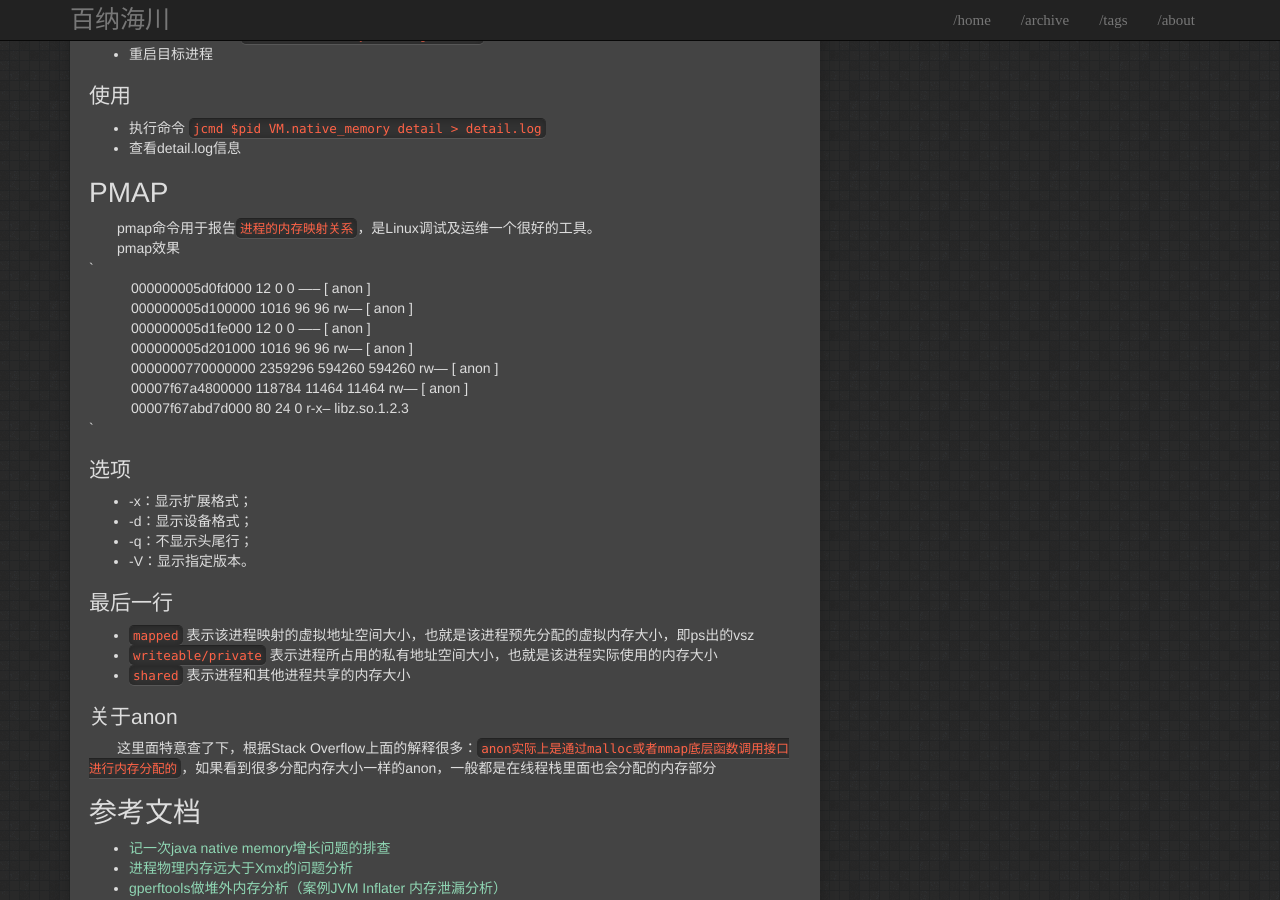
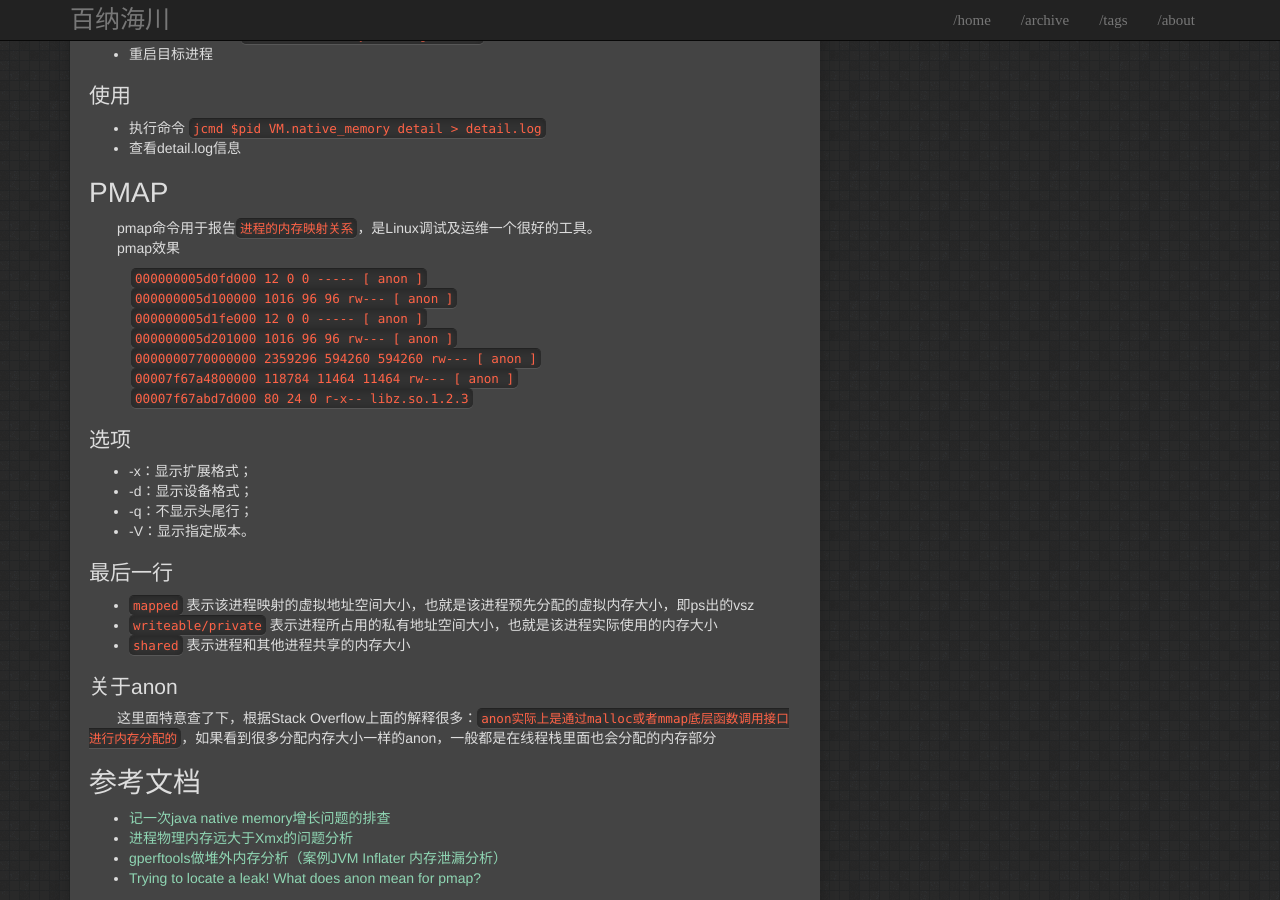
Before and after one commit to igithu/summary, a Jekyll site: the page built from _posts/2018-04-14-jvm-memory-tools.md, in a window 1280 px wide and 900 px high, scrolled down 970 px. Built offline with Jekyll 4.4.1, drawn with Linux system fonts in a browser that asks for light colours.

```diff
--- a/_posts/2018-04-14-jvm-memory-tools.md
+++ b/_posts/2018-04-14-jvm-memory-tools.md
@@ -34,15 +34,14 @@ tags: jvm
 # PMAP
 &emsp;&emsp;pmap命令用于报告`进程的内存映射关系`，是Linux调试及运维一个很好的工具。
 &emsp;&emsp;pmap效果
-`
-&emsp;&emsp;&emsp;000000005d0fd000      12       0       0 -----    [ anon ]
-&emsp;&emsp;&emsp;000000005d100000    1016      96      96 rw---    [ anon ]
-&emsp;&emsp;&emsp;000000005d1fe000      12       0       0 -----    [ anon ]
-&emsp;&emsp;&emsp;000000005d201000    1016      96      96 rw---    [ anon ]
-&emsp;&emsp;&emsp;0000000770000000 2359296  594260  594260 rw---    [ anon ]
-&emsp;&emsp;&emsp;00007f67a4800000  118784   11464   11464 rw---    [ anon ]
-&emsp;&emsp;&emsp;00007f67abd7d000      80      24       0 r-x--  libz.so.1.2.3
-`
+
+&emsp;&emsp;&emsp;`000000005d0fd000      12       0       0 -----    [ anon ]`
+&emsp;&emsp;&emsp;`000000005d100000    1016      96      96 rw---    [ anon ]`
+&emsp;&emsp;&emsp;`000000005d1fe000      12       0       0 -----    [ anon ]`
+&emsp;&emsp;&emsp;`000000005d201000    1016      96      96 rw---    [ anon ]`
+&emsp;&emsp;&emsp;`0000000770000000 2359296  594260  594260 rw---    [ anon ]`
+&emsp;&emsp;&emsp;`00007f67a4800000  118784   11464   11464 rw---    [ anon ]`
+&emsp;&emsp;&emsp;`00007f67abd7d000      80      24       0 r-x--  libz.so.1.2.3`
 
 ## 选项
 * -x：显示扩展格式；
```
